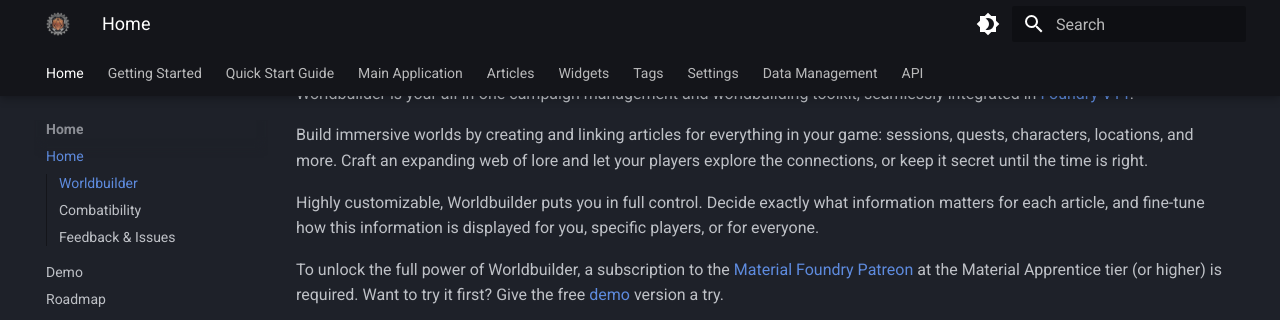
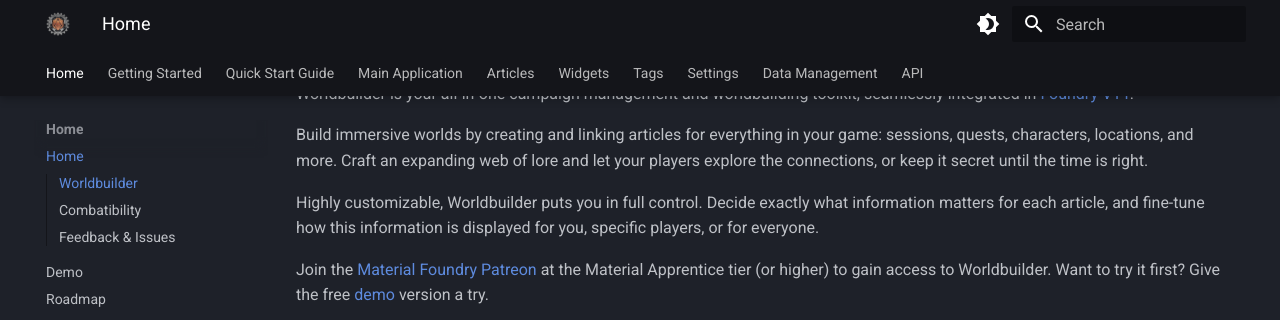
Before and after one commit to MaterialFoundry/Worldbuilder, an MkDocs documentation site: the page built from docs/index.md, in a window 1280 px wide and 900 px high, scrolled down 468 px, cut to the strip 0-320 px from the top of the window. Built offline with MkDocs 1.6.1 and Material for MkDocs 9.7.7, drawn with Linux system fonts in a browser that asks for light colours.

Commit message:
rewording of module description

```diff
--- a/docs/index.md
+++ b/docs/index.md
@@ -17,7 +17,7 @@
 
 Highly customizable, Worldbuilder puts you in full control. Decide exactly what information matters for each article, and fine-tune how this information is displayed for you, specific players, or for everyone.
 
-To unlock the full power of Worldbuilder, a subscription to the [Material Foundry Patreon](https://www.patreon.com/materialfoundry) at the Material Apprentice tier (or higher) is required.
+Join the [Material Foundry Patreon](https://www.patreon.com/materialfoundry) at the Material Apprentice tier (or higher) to gain access to Worldbuilder.
 Want to try it first? Give the free [demo](./demo.md) version a try.
 
 <p><iframe style="display: block; margin: 0 auto;" title="YouTube video player" src="https://www.youtube.com/embed/NmmvDtDbnS0?si=pr9EtvvD82XdcbBt" width="560" height="315" frameborder="0" allowfullscreen=""></iframe></p>
```
